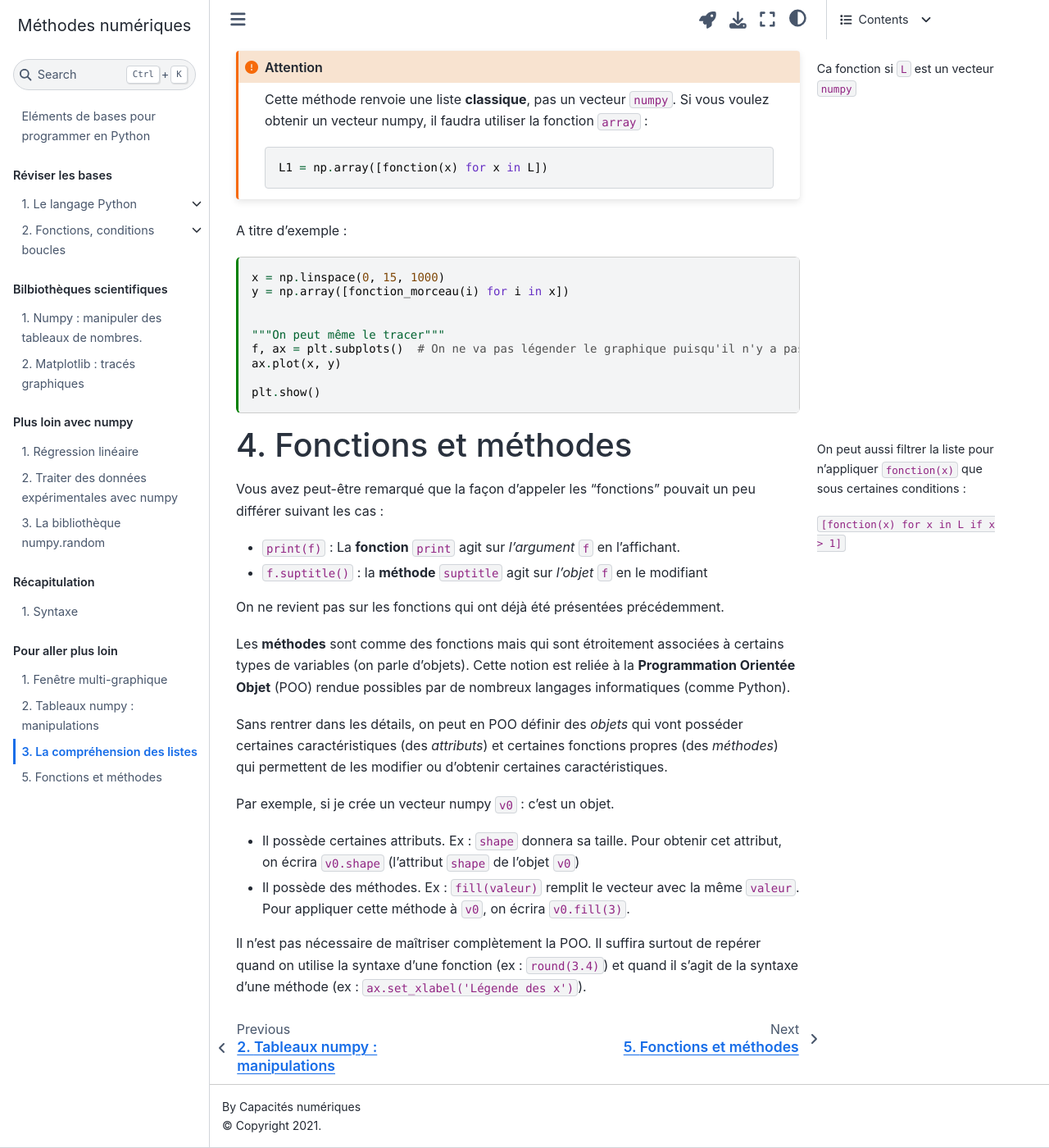
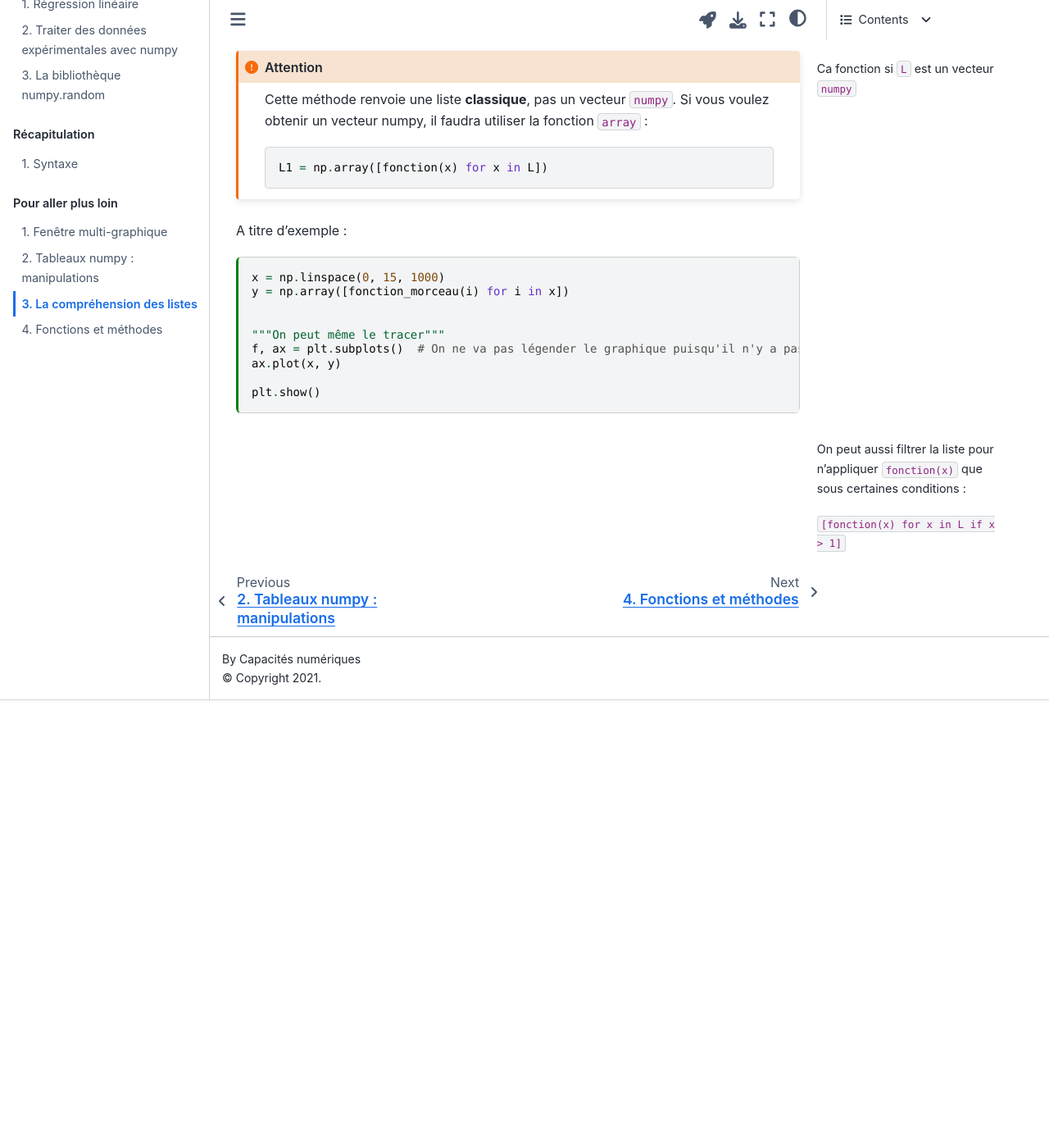
Before and after one commit to pcsi3physiquestan/intro_python_source, a Jupyter Book: the page built from notebook/plus_loin_comprehension.md, in a window 1280 px wide and 1400 px high, scrolled down 1965 px. Shown: the whole window at 82% size. Built offline with Jupyter Book 1.0.4 settings and Sphinx 7.4.7 and the Sphinx Book theme 1.1.4, drawn with Linux system fonts in a browser that asks for light colours; after the commit the page ends 2819 px from its top, so only the background shows below that.

Commit message:
Mise à jour automatique

````diff
--- a/notebook/plus_loin_comprehension.md
+++ b/notebook/plus_loin_comprehension.md
@@ -128,23 +128,3 @@ On peut aussi filtrer la liste pour n'appliquer `fonction(x)` que sous certaines
 `[fonction(x) for x in L if x > 1]`
 
 ```
-
-+++
-
-
-# Fonctions et méthodes
-Vous avez peut-être remarqué que la façon d'appeler les "fonctions" pouvait un peu différer suivant les cas :
-* `print(f)` : La __fonction__ `print` agit sur _l'argument_ `f` en l'affichant.
-* `f.suptitle()` : la __méthode__  `suptitle` agit sur _l'objet_ `f` en le modifiant
-
-On ne revient pas sur les fonctions qui ont déjà été présentées précédemment.
-
-Les __méthodes__ sont comme des fonctions mais qui sont étroitement associées à certains types de variables (on parle d'objets). Cette notion est reliée à la __Programmation Orientée Objet__ (POO) rendue possibles par de nombreux langages informatiques (comme Python).
-
-Sans rentrer dans les détails, on peut en POO définir des _objets_ qui vont posséder certaines caractéristiques (des _attributs_) et certaines fonctions propres (des _méthodes_) qui permettent de les modifier ou d'obtenir certaines caractéristiques.
-
-Par exemple, si je crée un vecteur numpy `v0` : c'est un objet.
-* Il possède certaines attributs. Ex : `shape` donnera sa taille. Pour obtenir cet attribut, on écrira `v0.shape` (l'attribut `shape` de l'objet `v0`)
-* Il possède des méthodes. Ex : `fill(valeur)` remplit le vecteur avec la même `valeur`. Pour appliquer cette méthode à `v0`, on écrira `v0.fill(3)`.
-
-Il n'est pas nécessaire de maîtriser complètement la POO. Il suffira surtout de repérer quand on utilise la syntaxe d'une fonction (ex : `round(3.4)`) et quand il s'agit de la syntaxe d'une méthode (ex : `ax.set_xlabel('Légende des x')`).
````
Also changed, not shown: notebook/syntaxe.md (+1 -1 lines).
